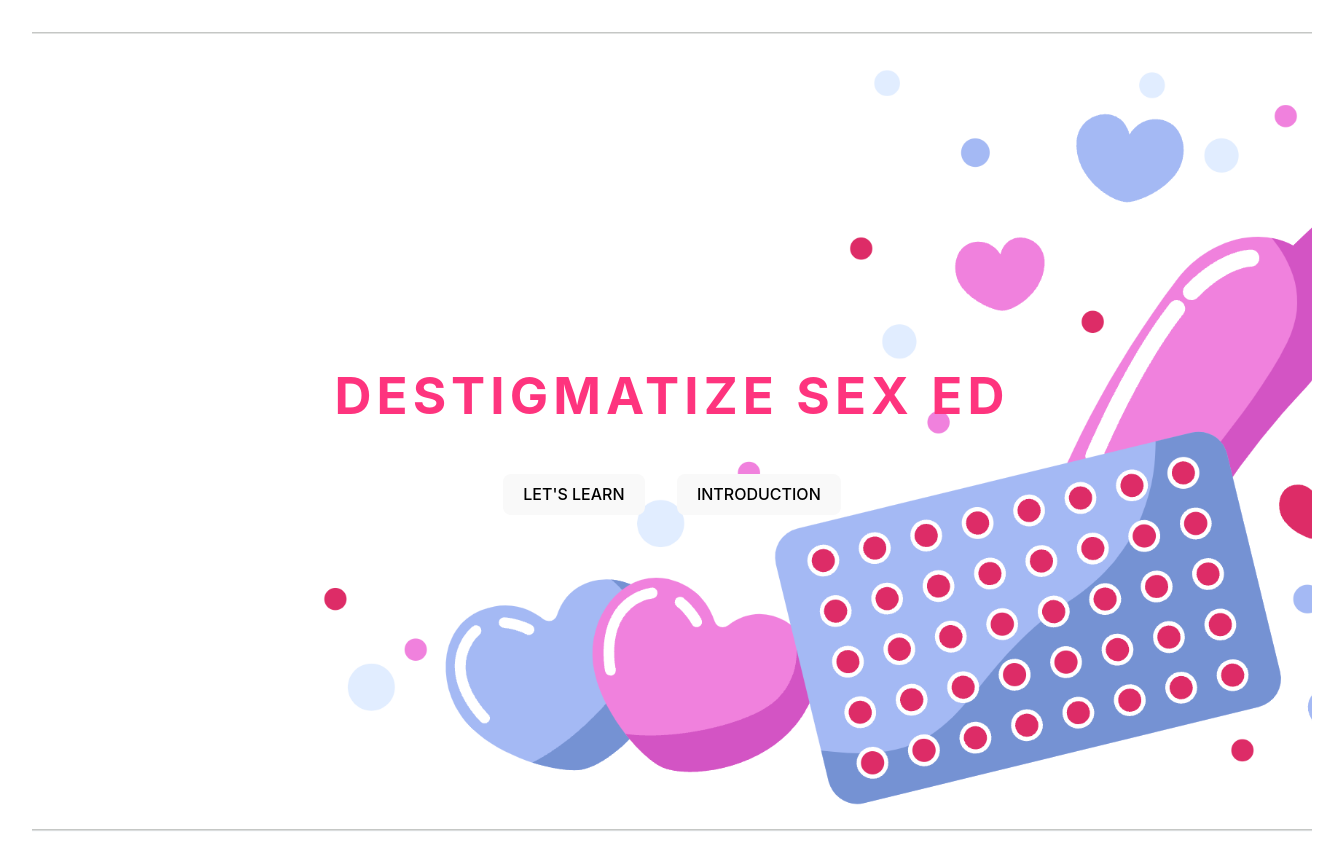
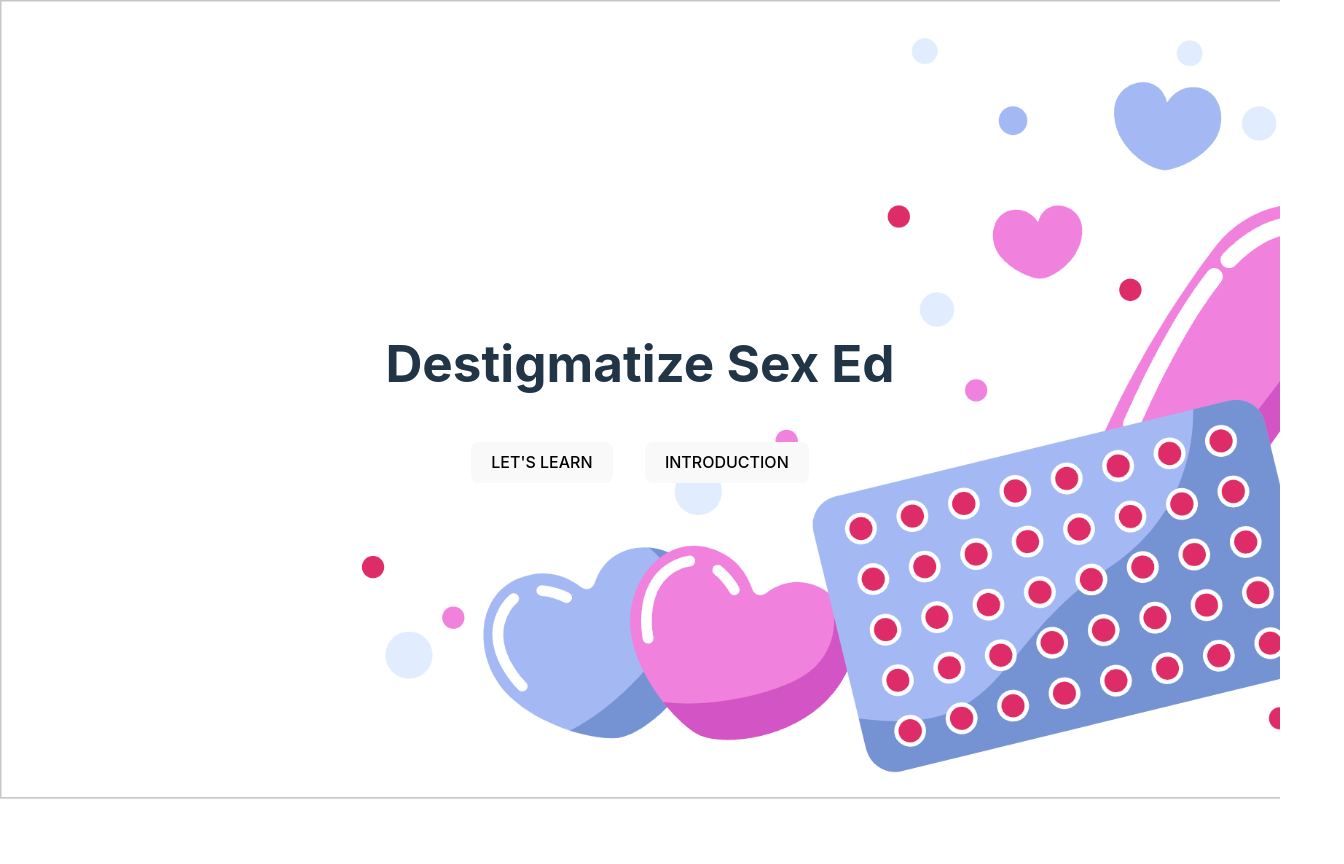
Before and after one commit to qngyn/technica, a React (Vite) app in the folder client/: page / in a window 1280 px wide. Shown: the whole page, 1344 px wide, since content can reach past the window. After the commit the page ends 800 px from the top, so only its background shows below. Built offline with nearby package versions, Linux system fonts and the light colour scheme.

Commit message:
erased duplicate

```diff
--- a/client/src/index.css
+++ b/client/src/index.css
@@ -3,10 +3,12 @@
   line-height: 1.5;
   font-weight: 400;
   height: 100%;
+  color: black;
 
   color-scheme: light dark;
-  color: rgba(245, 241, 241, 0.932);
-  background-color: #FAF9F6;
+  background-image: url("assets/background.png");
+  background-size: cover;
+  background-repeat: no-repeat;
   overflow: hidden;
   margin: 0;
 
@@ -100,59 +102,3 @@ button:focus-visible {
     background-color: #f9f9f9;
   }
 }
-
-#myBtn {
-  display: none; /* Hidden by default */
-  position: fixed; /* Fixed/sticky position */
-  bottom: 20px; /* Place the button at the bottom of the page */
-  right: 30px; /* Place the button 30px from the right */
-  z-index: 99; /* Make sure it does not overlap */
-  border: none; /* Remove borders */
-  outline: none; /* Remove outline */
-  background-color: red; /* Set a background color */
-  color: white; /* Text color */
-  cursor: pointer; /* Add a mouse pointer on hover */
-  padding: 15px; /* Some padding */
-  border-radius: 10px; /* Rounded corners */
-  font-size: 18px; /* Increase font size */
-}
-
-#myBtn:hover {
-  background-color: #555; /* Add a dark-grey background on hover */
-}
-
-/*--------------*/
-/* HOME PAGE */
-/*--------------*/
-.page-container {
-  width: 100vw;
-  height: 100vh;
-  overflow: hidden;  /* To prevent any scrolling */
-  background-image: url('./assets/background.png');  /* Replace with your image path */
-  background-size: cover;  /* scales the image to cover the div */
-  background-repeat: no-repeat;  /* prevents the image from repeating */
-  background-position: center center;  /* centers the image */
-  display: flex;
-  flex-direction: column;
-  justify-content: center;  /* Centers content vertically */
-  align-items: center;  /* Centers content horizontally */
-  margin: 0;
-}
-
-.headliner-content {
-  color: #FE347E;
-  letter-spacing: 0.1em;
-  text-transform: uppercase;
-}
-
-footer {
-    bottom: 0;
-    width: 100% !important;
-    padding: 1% 2%;
-    font-size: 0.8rem;
-    border-top: solid #FE347E 3px;
-}
-
-.card-container{
-
-}
--- a/client/src/pages/Home.jsx
+++ b/client/src/pages/Home.jsx
@@ -1,6 +1,8 @@
 import Button from "../components/Button";
 const Home = () => {
     return (
+       <div className="">
+
         <div className="page-container">
                 <h1 className="headliner-content"> Destigmatize Sex Ed </h1>
 
@@ -9,6 +11,8 @@ const Home = () => {
                 <Button to="/introduction"> INTRODUCTION </Button>
             </div>
         </div>
+
+  </div>
     )
 }
 
--- a/client/src/pages/Lesson.jsx
+++ b/client/src/pages/Lesson.jsx
@@ -8,6 +8,10 @@ const Lesson = () => {
             <div className="">
                 <Button />
             </div>
+
+        <div classeName="">
+
+        </div>
         </div>
     )
 }
```
